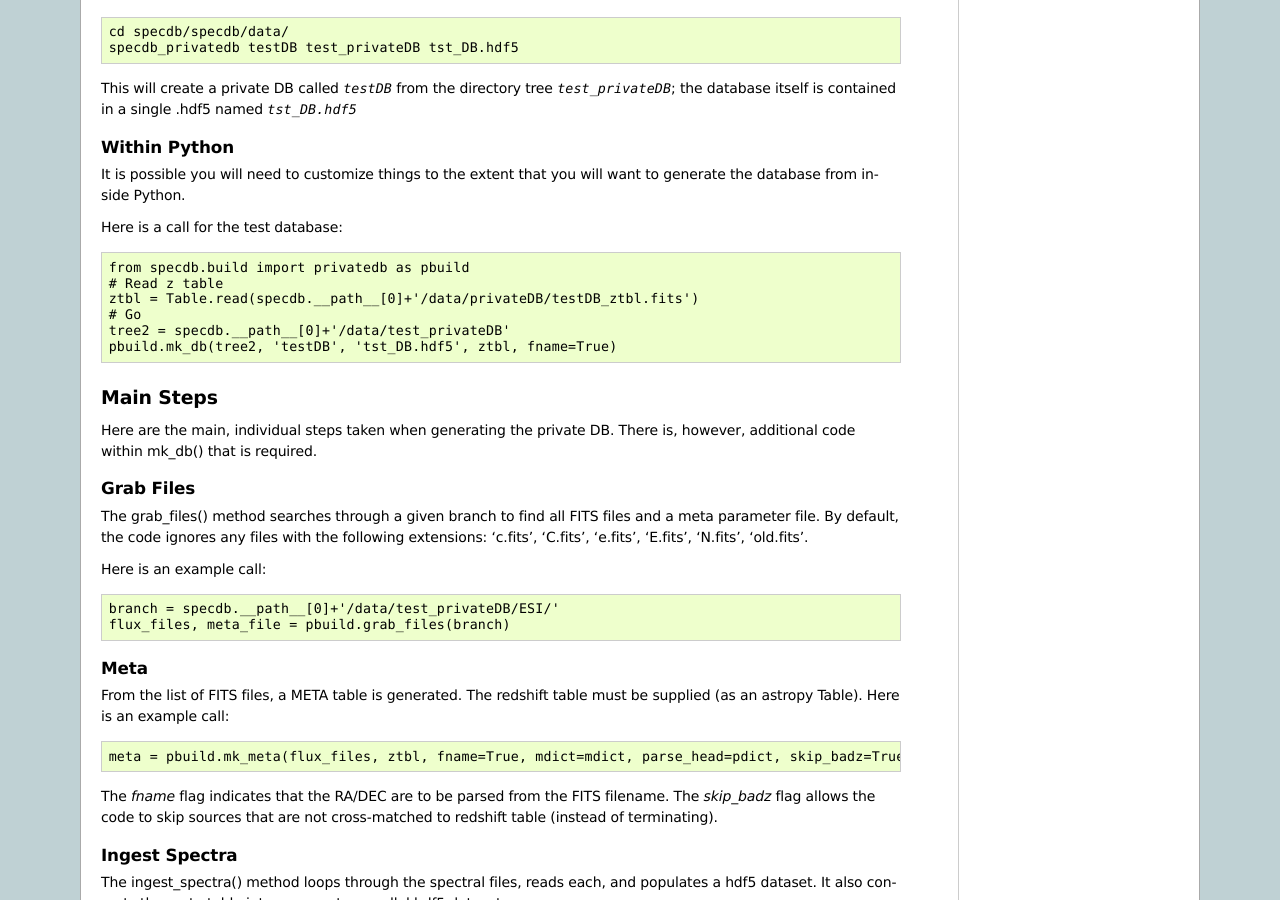
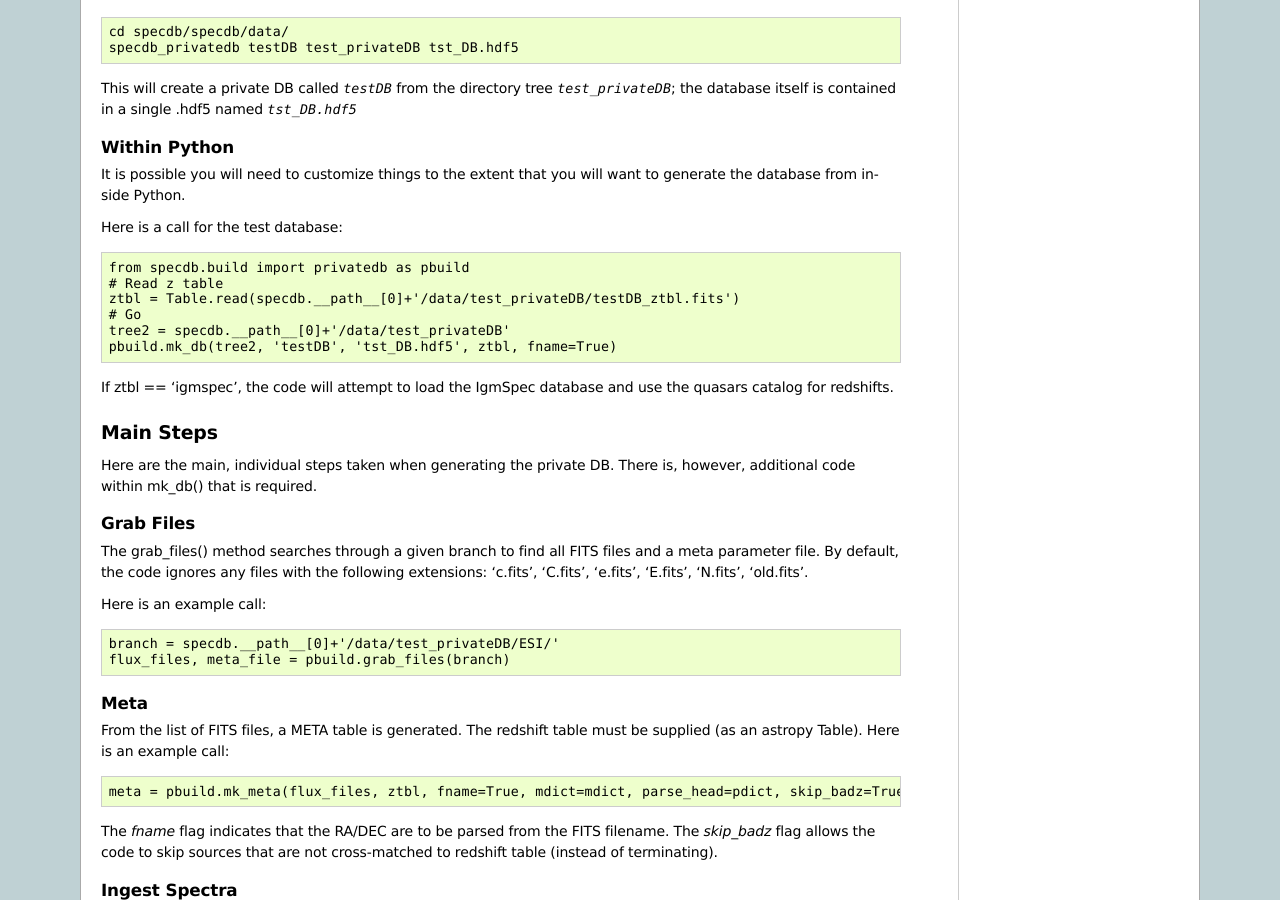
Before and after one commit to specdb/specdb, a Sphinx documentation site: the page built from docs/private.rst, in a window 1280 px wide and 900 px high, scrolled down 2098 px. Built offline with Sphinx 7.4.7, drawn with Linux system fonts in a browser that asks for light colours; pages that are not in the unit, such as notebooks, are missing from menus; some of the changed text lies outside the part shown.

Commit message:
more edits to NT

```diff
--- a/docs/private.rst
+++ b/docs/private.rst
@@ -33,7 +33,7 @@ also not recommended.
 Here is an example of a directory tree
 (from the test dataset in specdb)::
 
-   ├── privateDB
+   ├── test_privateDB
    |  ├── testDB_ztbl.fits
    |  ├── ESI
    |  |  ├── ESI_meta.json
@@ -165,11 +165,13 @@ Here is a call for the test database::
 
    from specdb.build import privatedb as pbuild
    # Read z table
-   ztbl = Table.read(specdb.__path__[0]+'/data/privateDB/testDB_ztbl.fits')
+   ztbl = Table.read(specdb.__path__[0]+'/data/test_privateDB/testDB_ztbl.fits')
    # Go
    tree2 = specdb.__path__[0]+'/data/test_privateDB'
    pbuild.mk_db(tree2, 'testDB', 'tst_DB.hdf5', ztbl, fname=True)
 
+If ztbl == 'igmspec',  the code will attempt to load the
+IgmSpec database and use the quasars catalog for redshifts.
 
 Main Steps
 ==========
```
Also changed, not shown: 2 other files.
